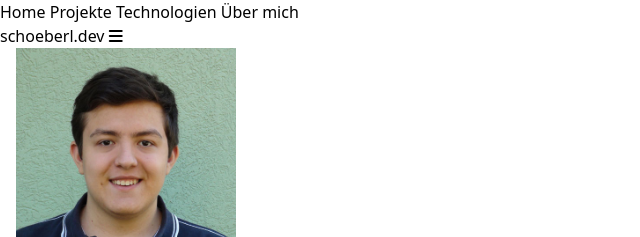
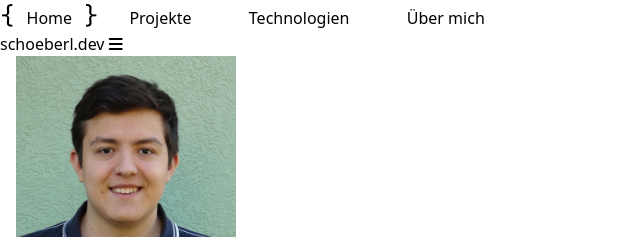
Before and after one commit to stefanschoeberl/stefanschoeberl.github.io, an Eleventy site: page src/site/index.html in a window 1280 px wide. Shown: the top 237 px of the page, without its empty margins (0-640 px from the left). Built offline with nearby package versions, Linux system fonts and the light colour scheme; Eleventy itself is replaced by a stand-in of ours; files that its build step writes are made by us from their sources; files whose address does not match are found by name; what markdown-it-attrs would draw is missing.

Commit message:
Change navbar style to curly brackets

```diff
--- a/src/css/main.css
+++ b/src/css/main.css
@@ -62,7 +62,9 @@
     @apply p-2 mb-5 rounded-md overflow-x-scroll;
 }
 
-pre[class*="language-"], pre[class*="language-"] * { font-family: 'JetBrains Mono', monospace; }
+pre[class*="language-"], pre[class*="language-"] * {
+    @apply font-code;
+}
 pre[class*="language-"] { border: none; }
 
 /* Site Container */
@@ -73,6 +75,30 @@
 
 .container-full {
     @apply w-full max-w-screen-xl;
+}
+
+/* Navigation Curly Brackets */
+
+.nav-curly {
+    @apply font-code;
+    @apply hidden sm:inline-block;
+    @apply text-2xl opacity-0;
+    @apply transition-all duration-100;
+    @apply group-hover:opacity-100;
+}
+
+.nav-curly.nav-curly-active {
+    @apply opacity-100;
+}
+
+.nav-curly.nav-curly-l {
+    @apply pr-2;
+    @apply group-hover:translate-x-1/4;
+}
+
+.nav-curly.nav-curly-r {
+    @apply pl-2;
+    @apply group-hover:-translate-x-1/4;
 }
 
 /* Grids */
--- a/src/site/_includes/partials/navigation.html
+++ b/src/site/_includes/partials/navigation.html
@@ -2,11 +2,20 @@
     <nav id="navigation" class="uppercase fixed flex flex-col pt-6 sm:pt-0 bg-zinc-800 w-64 -translate-x-64 ease-out h-screen overflow-y-auto z-20 sm:static sm:flex-row sm:bg-transparent sm:w-auto sm:h-auto sm:transform-none">
         {% for item in global.navigation %}
             {% if page.url == item.link or (page.url != '/' and item.link != '/' and item.link in page.url) %}
-                {% set style = "text-white sm:text-black border-l-sky-600 border-t-sky-600" %}
+                {% set linkstyle = "text-white sm:text-black border-l-sky-600 border-t-sky-600" %}
+                {% set curlystyle = "nav-curly-active" %}
             {% else %}
-                {% set style = "text-zinc-400 sm:text-zinc-500 border-l-transparent border-t-transparent" %}
+                {% set linkstyle = "text-zinc-400 sm:text-zinc-500 border-l-transparent border-t-transparent" %}
+                {% set curlystyle = "" %}
             {% endif %}
-            <a href="{{ item.link }}" class="px-5 py-3 pt-4 sm:pt-6 border-l-4 sm:border-l-0 sm:border-b-2 sm:border-t-2 sm:border-b-transparent sm:hover:border-b-sky-600 text-white {{style}}">{{ item.name }}</a>
+            <a href="{{ item.link }}" class="group text-white
+                                             px-5 sm:px-2 py-3 pt-4 sm:pt-6
+                                             border-l-4 sm:border-l-0
+                                             sm:flex flex-row items-center {{linkstyle}}">
+                <span class="nav-curly nav-curly-l {{curlystyle}}">{</span>
+                {{ item.name }}
+                <span class="nav-curly nav-curly-r {{curlystyle}}">}</span>
+            </a>
         {% endfor %}
     </nav>
     <div class="flex flex-row uppercase justify-between border-t-2 border-transparent sm:hidden">
--- a/tailwind.config.js
+++ b/tailwind.config.js
@@ -20,6 +20,9 @@ module.exports = {
         '76': '19rem',
         '100': '25rem',
         '110': '27.5rem',
+      },
+      fontFamily: {
+        'code': ['JetBrains Mono', 'monospace'],
       }
     },
   },
```
